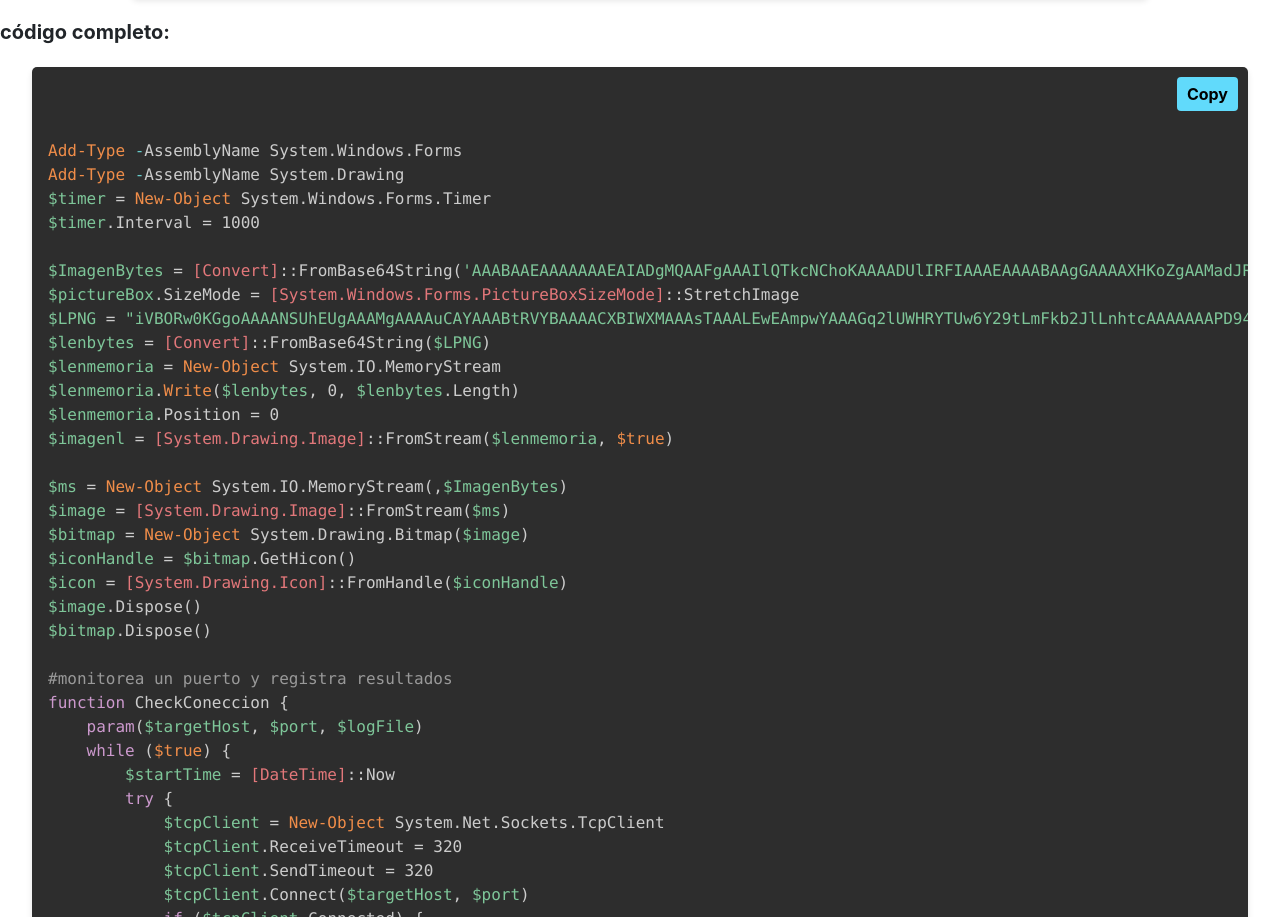
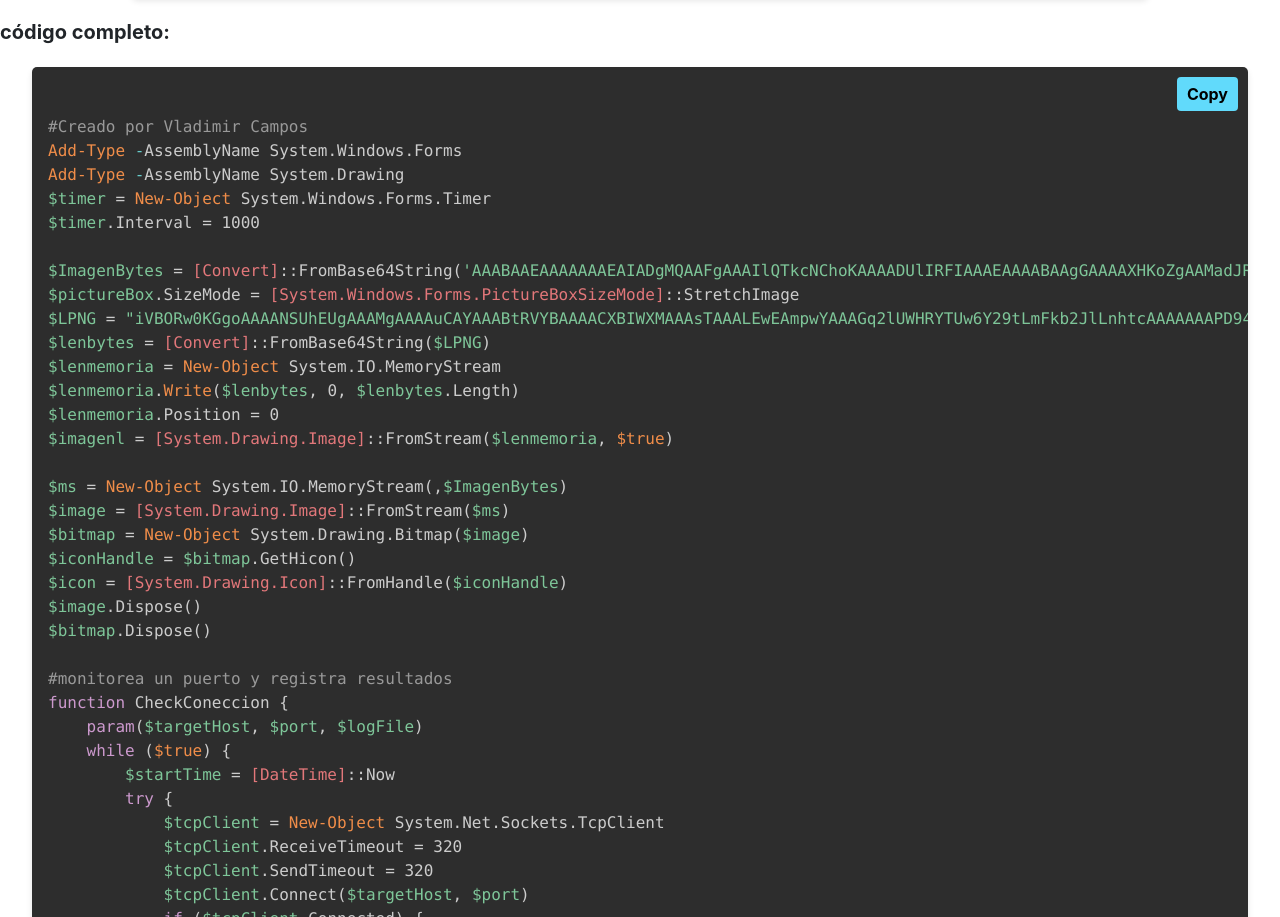
Before and after one commit to campossv/campossv.github.io, a plain HTML site: page MisScripts/MonitorDePuertos.html in a window 1280 px wide. Shown: the part 10184-11101 px from the top of the page. Drawn offline with nearby package versions, Linux system fonts and the light colour scheme; files whose address does not match are found by name.

Commit message:
Update MonitorDePuertos.html

```diff
--- a/MisScripts/MonitorDePuertos.html
+++ b/MisScripts/MonitorDePuertos.html
@@ -661,7 +661,7 @@ $BDetener = New-Object System.Windows.Forms.Button
         <div>
             <p class="fs-3 fw-bold text-lowercase text-opacity-100 text-wrap">Código completo:<div class="code-container me-5 ms-5">
                     <pre><code class="language-powershell" id="codeBlock">
-
+#Creado por Vladimir Campos
 Add-Type -AssemblyName System.Windows.Forms
 Add-Type -AssemblyName System.Drawing
 $timer = New-Object System.Windows.Forms.Timer
```
